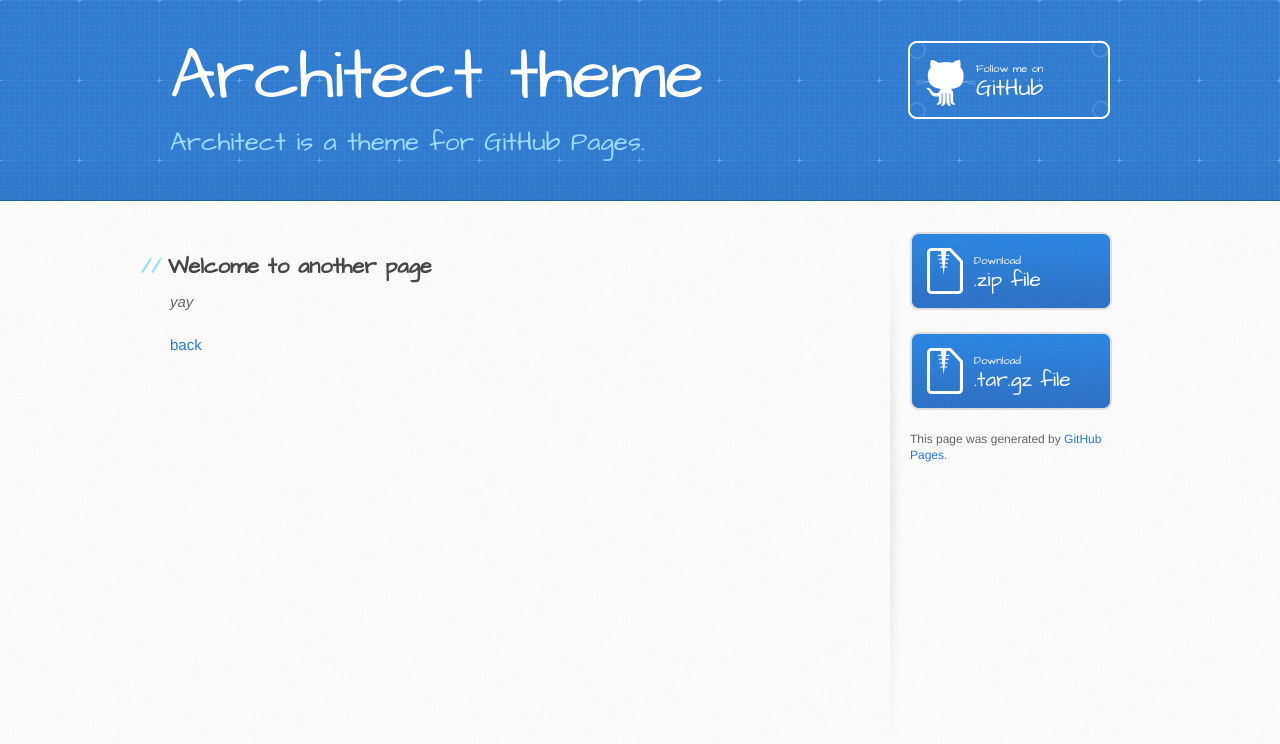
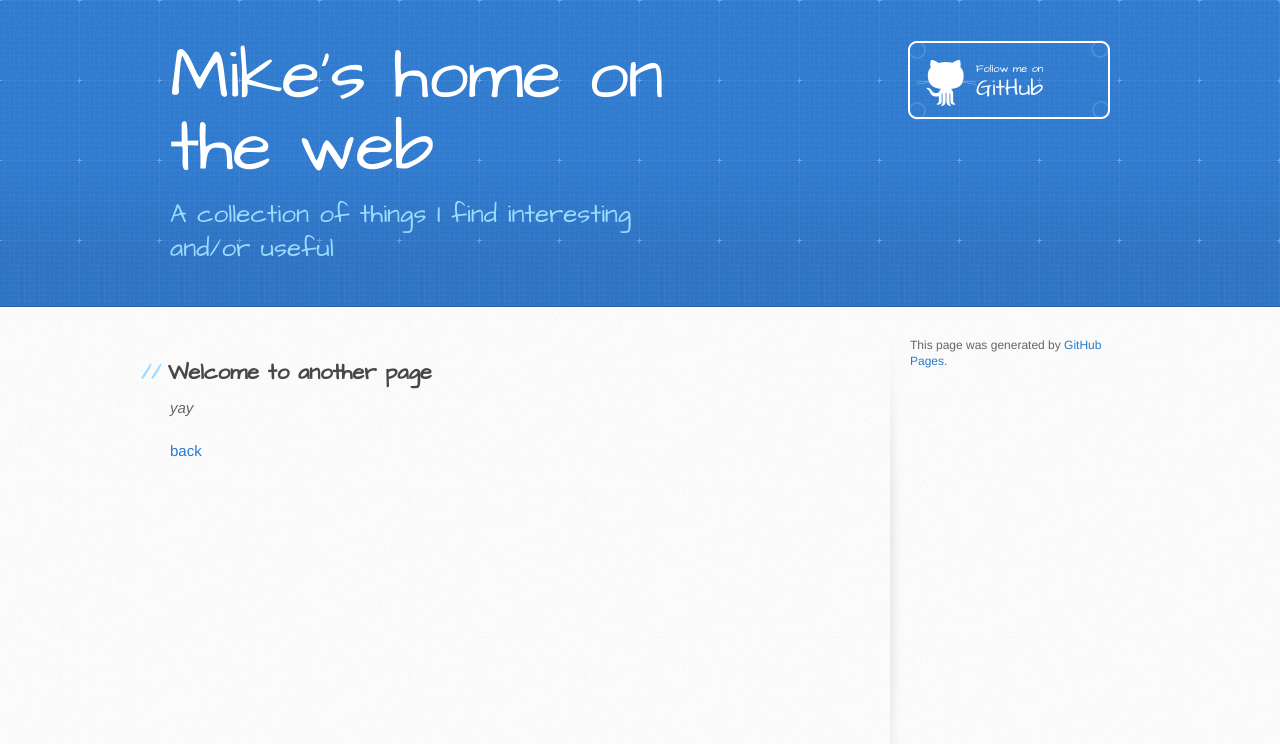
Before and after one commit to emseedee/emseedee.github.io, a Jekyll site: the page built from another-page.md, in a window 1280 px wide. Shown: the top 744 px of the page. Built offline with Jekyll 4.4.1, drawn with Linux system fonts in a browser that asks for light colours; our own code applies the rules of GitHub Pages for plain Markdown files.

Commit message:
Update _config.yml

```diff
--- a/_config.yml
+++ b/_config.yml
@@ -1,5 +1,5 @@
-title: Architect theme
-description: Architect is a theme for GitHub Pages.
-show_downloads: true
+title: Mike's home on the web
+description: A collection of things I find interesting and/or useful
+show_downloads: false
 google_analytics:
 theme: jekyll-theme-architect
```
